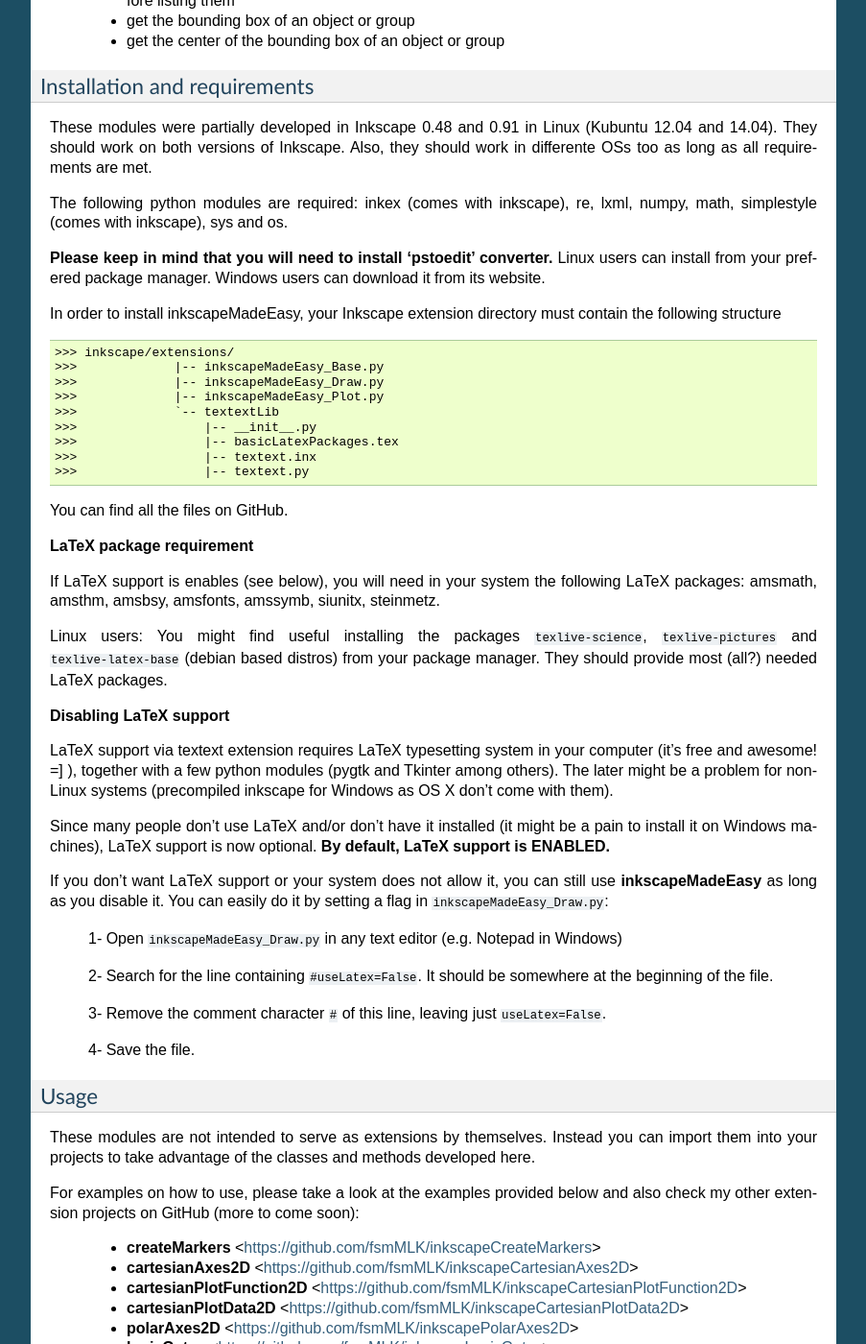
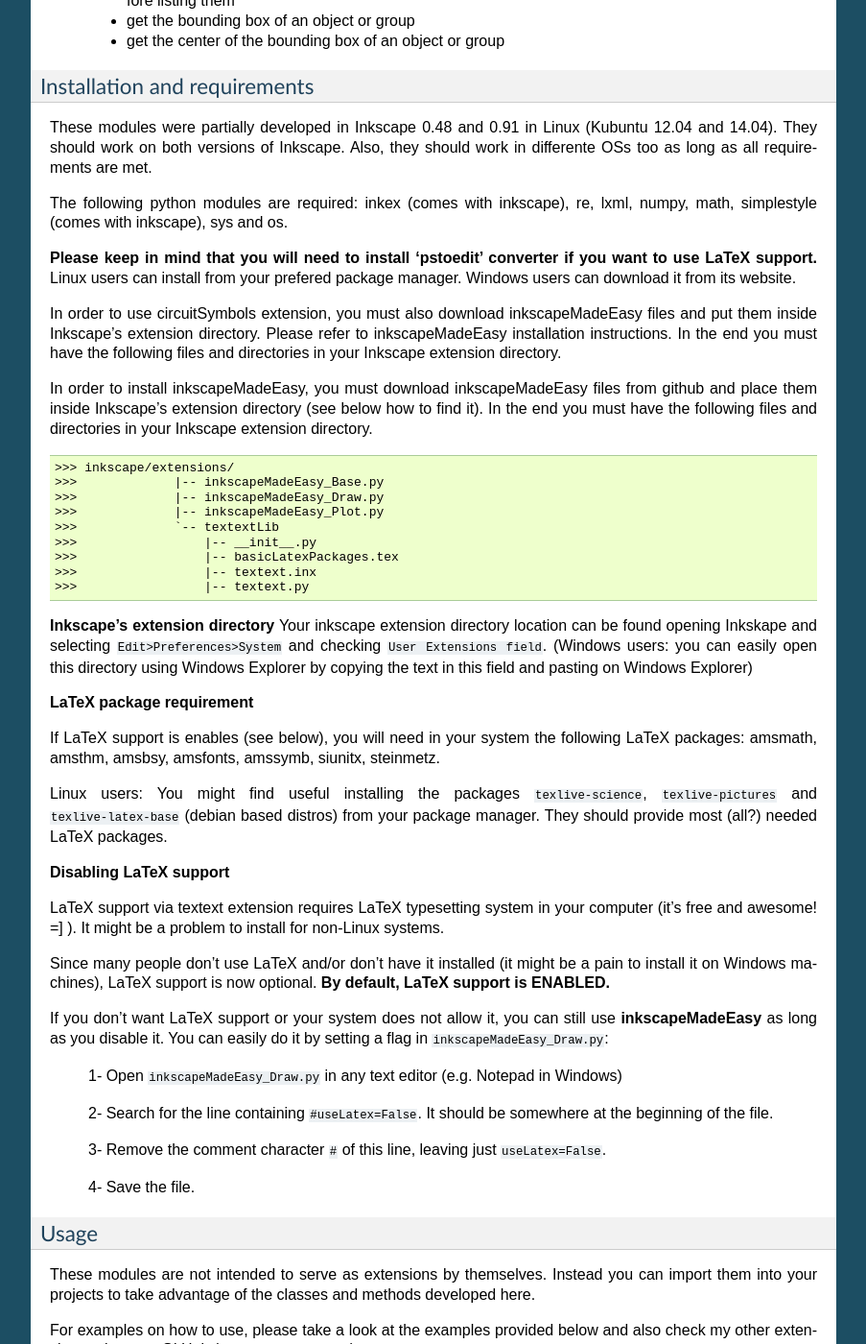
Before and after one commit to fsmMLK/inkscapeMadeEasy, a Sphinx documentation site: the page built from docs/source/index.rst, in a window 1280 px wide and 1400 px high, scrolled down 3411 px. Shown: the whole window at 96% size, without its empty margins (198-1101 px from the left). Built offline with Sphinx 7.4.7, drawn with Linux system fonts in a browser that asks for light colours; formulas are drawn with MathJax 3.

```diff
--- a/CHANGELOG.txt
+++ b/CHANGELOG.txt
@@ -1,3 +1,8 @@
+
+2019-04apr-04
+-------------
+
+ - fixed documentation on instalation procedure
 
 2018-11nov-14
 -------------
--- a/docs/source/index.rst
+++ b/docs/source/index.rst
@@ -146,9 +146,13 @@ These modules were partially developed in Inkscape 0.48 and 0.91 in Linux (Kubun
 
 The following python modules are required: inkex (comes with inkscape), re, lxml, numpy, math, simplestyle (comes with inkscape), sys and os.
 
-**Please keep in mind that you will need to install 'pstoedit' converter.**  Linux users can install from your prefered package manager. Windows users can download it from its website.
+**Please keep in mind that you will need to install 'pstoedit' converter if you want to use LaTeX support.**  Linux users can install from your prefered package manager. Windows users can download it from its website.
 
-In order to install inkscapeMadeEasy, your Inkscape extension directory must contain the following structure
+
+In order to use circuitSymbols extension, you must also download inkscapeMadeEasy files and put them inside Inkscape's extension directory. Please refer to inkscapeMadeEasy installation instructions. In the end you must have the following files and directories in your Inkscape extension directory.
+
+
+In order to install inkscapeMadeEasy, you must download inkscapeMadeEasy files from github and place them inside Inkscape's extension directory (see below how to find it). In the end you must have the following files and directories in your Inkscape extension directory.
 
 >>> inkscape/extensions/
 >>>             |-- inkscapeMadeEasy_Base.py
@@ -160,7 +164,7 @@ In order to install inkscapeMadeEasy, your Inkscape extension directory must con
 >>>                 |-- textext.inx
 >>>                 |-- textext.py
 
-You can find all the files on GitHub.
+**Inkscape's extension directory** Your inkscape extension directory location can be found opening Inkskape and selecting ``Edit>Preferences>System`` and checking ``User Extensions field``. (Windows users: you can easily open this directory using Windows Explorer by copying the text in this field and pasting on Windows Explorer)
 
 **LaTeX package requirement**
 
@@ -170,7 +174,7 @@ Linux users: You might find useful installing the packages ``texlive-science``,
 
 **Disabling LaTeX support**
 
-LaTeX support via textext extension requires LaTeX typesetting system in your computer (it's free and awesome! =] ), together with a few python modules (pygtk and Tkinter among others). The later might be a problem for non-Linux systems (precompiled inkscape for Windows as OS X don't come with them).
+LaTeX support via textext extension requires LaTeX typesetting system in your computer (it's free and awesome! =] ). It  might be a problem to install for non-Linux systems.
 
 Since many people don't use LaTeX and/or don't have it installed (it might be a pain to install it on Windows machines), LaTeX support is now optional. **By default, LaTeX support is ENABLED.**
 
```
